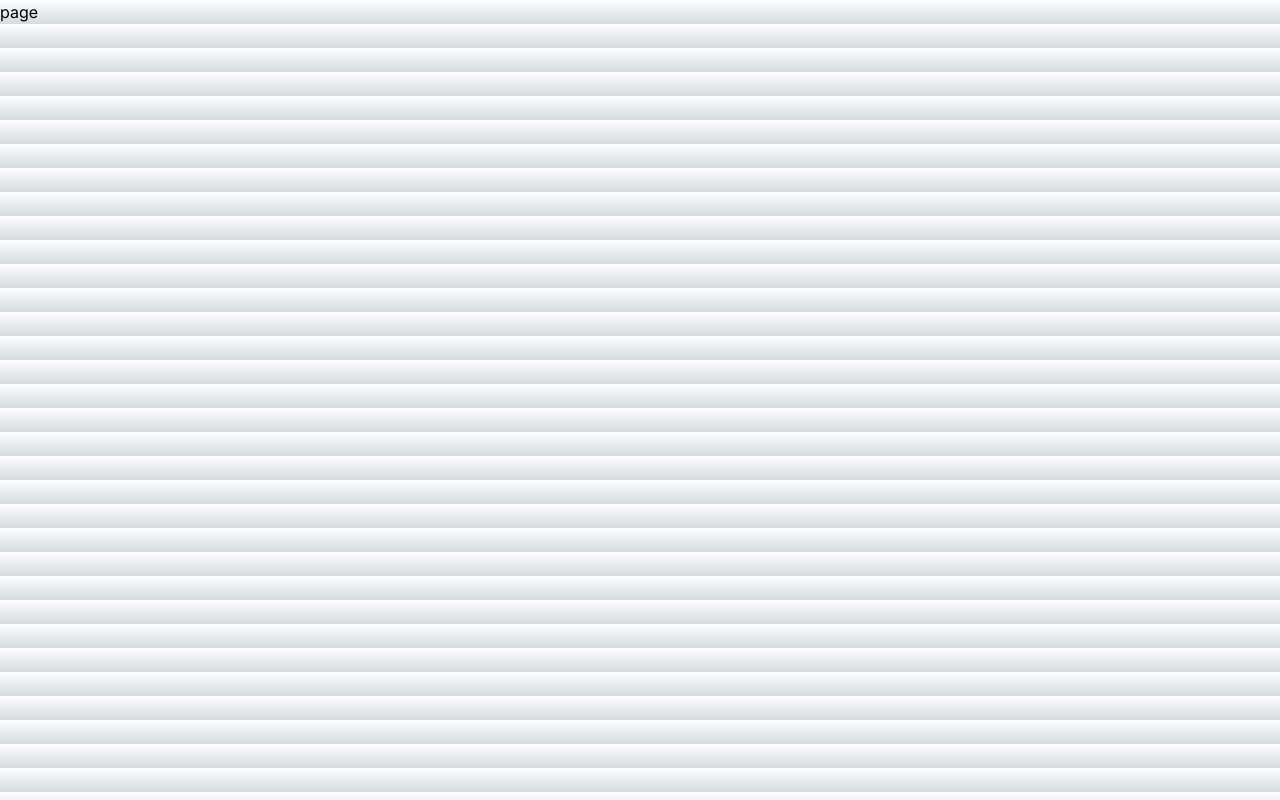
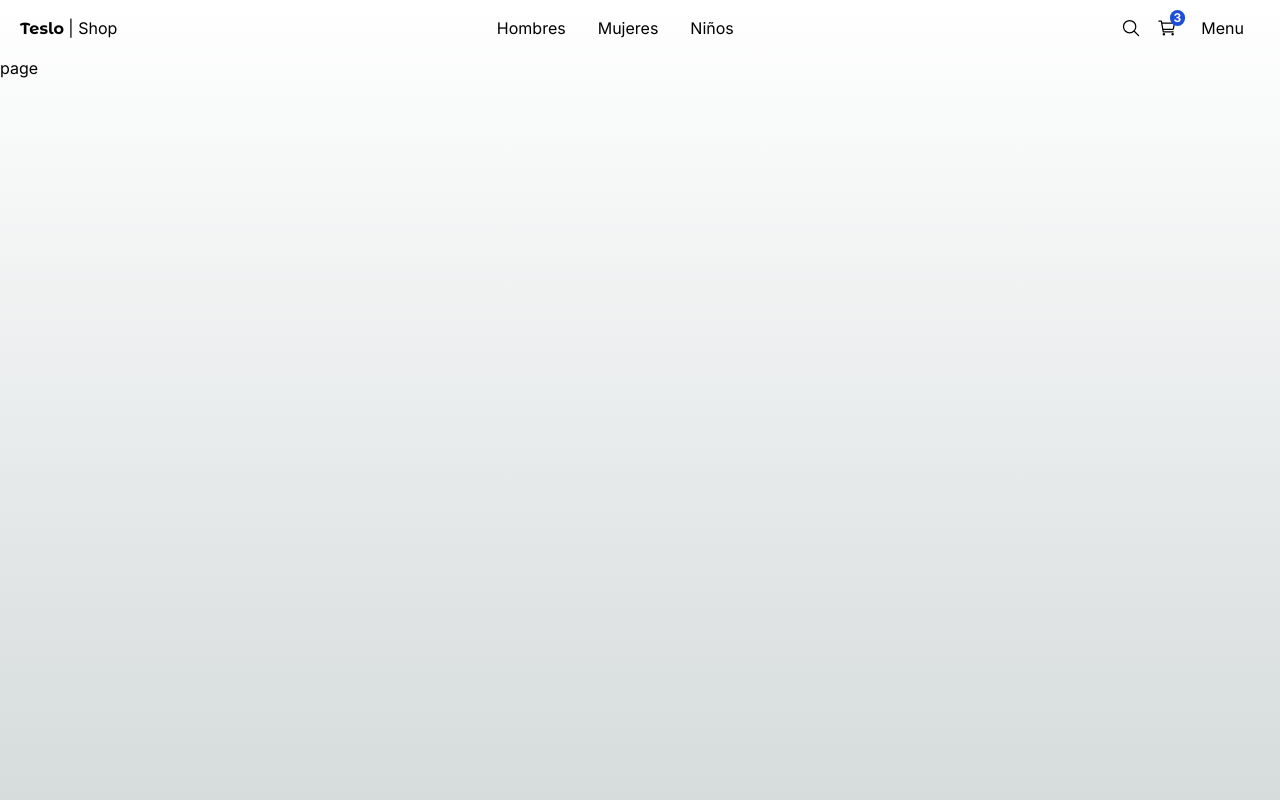
Before and after one commit to omarrendon/next-shop, a Next.js app: page / in a window 1280 px wide. Built offline with nearby package versions, Linux system fonts and the light colour scheme.

Commit message:
TopMenu component was created

```diff
--- a/src/app/(shop)/layout.tsx
+++ b/src/app/(shop)/layout.tsx
@@ -1,7 +1,14 @@
+import { TopMenu } from "@/components";
+
 export default function shopLayout({
   children,
 }: {
   children: React.ReactNode;
 }) {
-  return <main>{children}</main>;
+  return (
+    <main className="min-h-screen">
+      <TopMenu />
+      {children}
+    </main>
+  );
 }
--- a/src/components/index.ts
+++ b/src/components/index.ts
@@ -0,0 +1 @@
+export * from "./ui/top-menu/TopMenu";
--- /dev/null
+++ b/src/components/ui/top-menu/TopMenu.tsx
@@ -0,0 +1,58 @@
+import Link from "next/link";
+import { titleFont } from "@/config/fonts";
+import { IoSearchOutline, IoCartOutline } from "react-icons/io5";
+
+export const TopMenu = () => {
+  return (
+    <nav className="flex px-5 justify-between items-center w-full">
+      {/* Logo */}
+      <div>
+        <Link href={"/"}>
+          <span className={`${titleFont.className} antialiased font-bold`}>
+            Teslo
+          </span>
+          <span> | Shop</span>
+        </Link>
+      </div>
+      {/* Menu */}
+      <div className="hidden sm:block">
+        <Link
+          className="m-2 p-2 rounded-md transition-all hover:bg-gray-100"
+          href={"/category/men"}
+        >
+          Hombres
+        </Link>
+        <Link
+          className="m-2 p-2 rounded-md transition-all hover:bg-gray-100"
+          href={"/category/women"}
+        >
+          Mujeres
+        </Link>
+        <Link
+          className="m-2 p-2 rounded-md transition-all hover:bg-gray-100"
+          href={"/category/kids"}
+        >
+          Niños
+        </Link>
+      </div>
+
+      {/* Seacrh, Cart, Menu */}
+      <div className="flex items-center">
+        <Link href={"/search"} className="mx-2">
+          <IoSearchOutline className="w-5 h-5" />
+        </Link>
+        <Link href={"/cart"} className="mx-2">
+          <div className="relative">
+            <span className="absolute text-xs  rounded-full px-1 font-bold -top-2 -right-2 bg-blue-700 text-white">
+              3
+            </span>
+            <IoCartOutline className="w-5 h-5" />
+          </div>
+        </Link>
+        <button className="m-2 p-2 rounded-md transition-all hover:bg-gray-100">
+          Menu
+        </button>
+      </div>
+    </nav>
+  );
+};
```
Also changed, not shown: package.json (+5 -4 lines), 1 other file (tests, documents, lock files or other folders).
